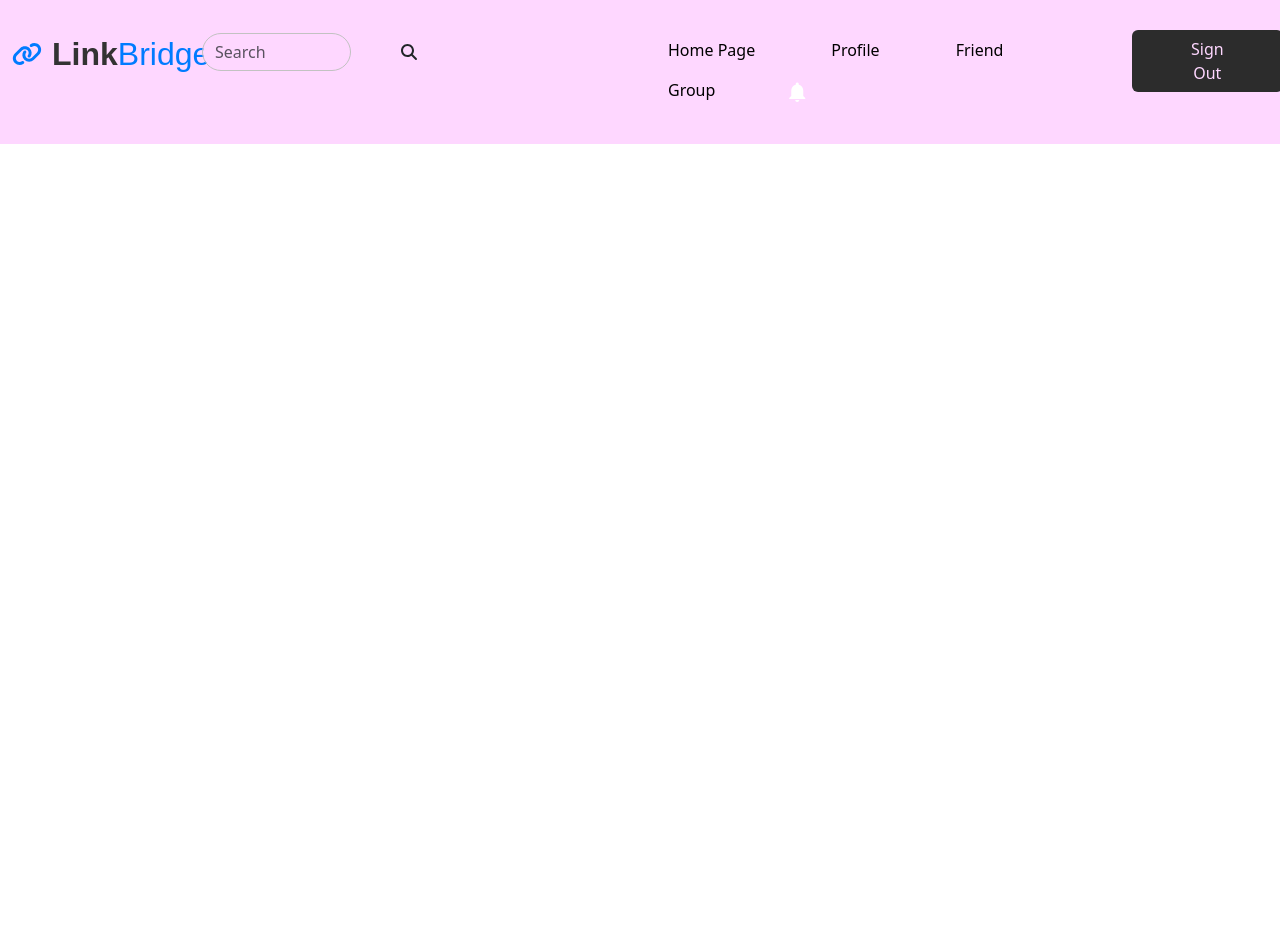
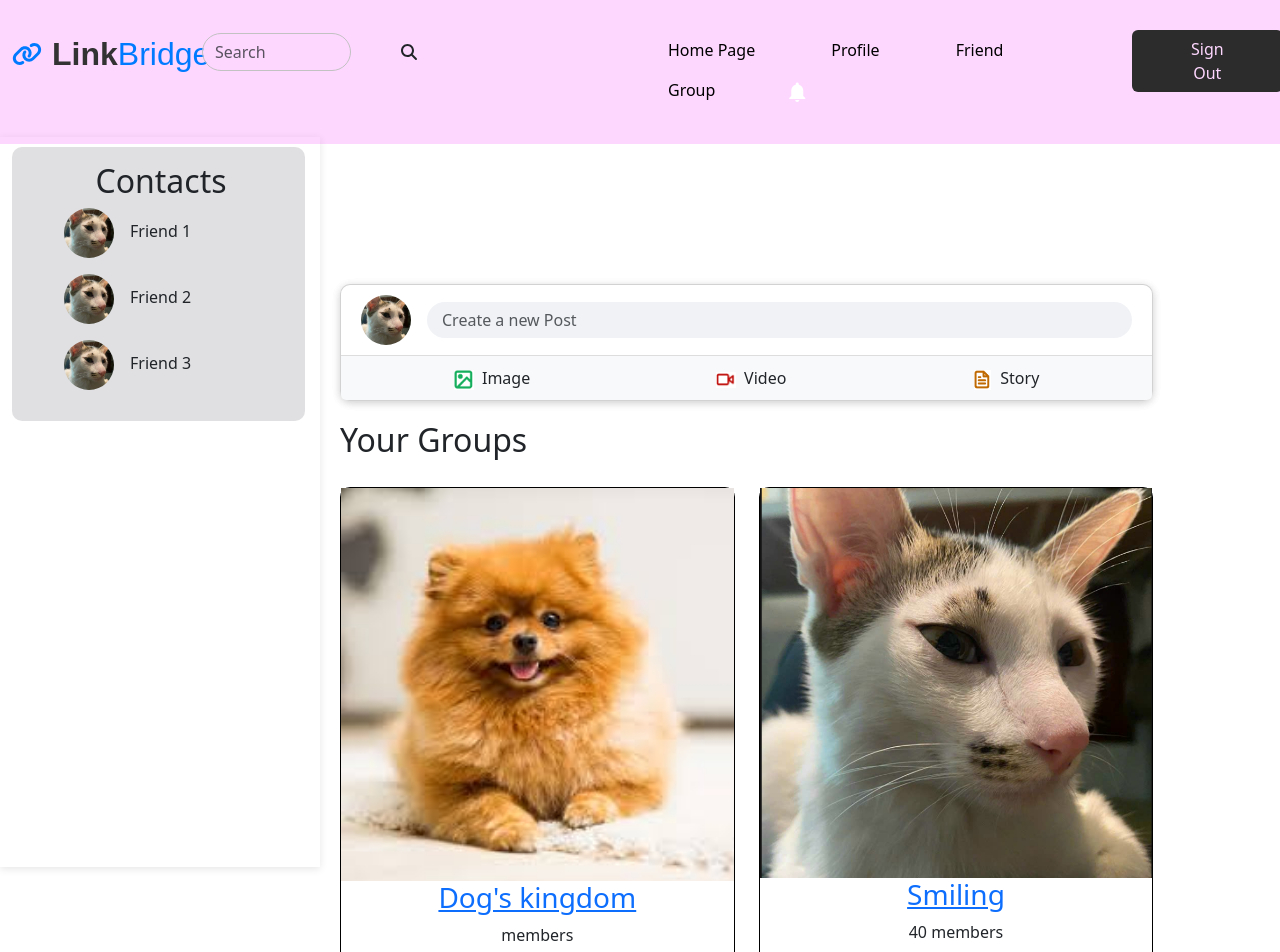
Before and after one commit to xuandat2001/Social-Media-Application, a React (Vite) app in the folder Front-end/: page /groupList in a window 1280 px wide. Shown: the top 952 px of the page. Before the commit the page ends 800 px from the top, so only its background shows below. Built offline with nearby package versions, Linux system fonts and the light colour scheme.

Commit message:
update front-end

```diff
--- a/Front-end/src/components/Header.jsx
+++ b/Front-end/src/components/Header.jsx
@@ -55,12 +55,12 @@ function Header() {
                         </NavLink>
                       </li>
                       <li className="nav-item">
-                        <a className="nav-link" href="#">
+                        <a className="nav-link" href="/friendList">
                           Friend
                         </a>
                       </li>
                       <li className="nav-item">
-                        <NavLink className="nav-link" to="/group">
+                        <NavLink className="nav-link" to="/groupList">
                           Group
                         </NavLink>
                       </li>
--- a/Front-end/src/components/Post.jsx
+++ b/Front-end/src/components/Post.jsx
@@ -72,11 +72,8 @@ function Post({
         </div>
         <div className="line "></div>
         <div className="row reaction justify-content-between">
-          <div
-            className="col-4 d-flex justify-content-start position-relative"
-            onMouseEnter={() => setShowReactions(true)}
-            onMouseLeave={() => setShowReactions(false)}
-          >
+          <div className="col-4 d-flex justify-content-start position-relative"
+            onClick={() => setShowReactions(true)}>
             <button>
               <FontAwesomeIcon icon={faThumbsUp} /> Likes
             </button>
--- /dev/null
+++ b/Front-end/src/css/friend.css
@@ -0,0 +1,7 @@
+.friend-box{
+    border: 1px solid black;
+    border-radius: 10px;
+    text-align: center;
+    padding-bottom: 10px;
+    margin-top: 20px;
+}
--- /dev/null
+++ b/Front-end/src/css/group-box.css
@@ -0,0 +1,7 @@
+.group-box{
+    border: 1px solid black;
+    border-radius: 10px;
+    text-align: center;
+    padding-bottom: 10px;
+    margin-top: 20px;
+}
--- a/Front-end/src/css/reaction.css
+++ b/Front-end/src/css/reaction.css
@@ -6,7 +6,7 @@
     padding: 5px;
     border-radius: 5px;
     z-index: 1000;
-    top: 40px;
+    top: -74px;
     left: 0;
     box-shadow: 0 2px 10px rgba(0, 0, 0, 0.1);
 }
--- a/Front-end/src/main.jsx
+++ b/Front-end/src/main.jsx
@@ -14,6 +14,8 @@ import Home from './pages/HomePage/Home.jsx';
 import Post from './components/Post.jsx';
 import Profile from './pages/Profile-user/Profile.jsx';
 import StrangerProfile from './pages/Stranger-profile/strangerProfile.jsx';
+import FriendList from './pages/FriendList/FriendList.jsx';
+import GroupList from './pages/GroupPage/GroupList.jsx';
 
 createRoot(document.getElementById('root')).render(
   <StrictMode>
@@ -21,7 +23,9 @@ createRoot(document.getElementById('root')).render(
       <Header />
       <Routes>
         <Route path="/" element={<Home />} />
-        <Route path="/group" element={<Group />} />
+        <Route path="/groupList" element={<GroupList />} />
+        {/* <Route path="/group" element={<Group />} /> */}
+        <Route path="/friendList" element={<FriendList />} />
         <Route path="/profile" element={<Profile />} />
         <Route path="/strangerprofile" element={<StrangerProfile />} />
       </Routes>
--- /dev/null
+++ b/Front-end/src/pages/FriendList/Friend.jsx
@@ -0,0 +1,20 @@
+import '../../css/friend.css';
+function Friend ({avatar, userName, numberOfFriends, onClick}){
+    return(
+        <>
+
+            <div className="friend-box">
+
+                <div className="img-representation">
+                    <img src = {avatar} alt = "avatar" style={{ width: '100%', height: 'auto' }}/>
+                </div>
+                <div className="info-user">
+                    <h3><a href='#'>{userName}</a></h3>
+                    <p>{numberOfFriends} friends</p>
+                    <button className='btn btn-danger' onClick={()=>onClick}>Delete</button>
+                </div>
+            </div>
+        </>
+    )
+}
+export default Friend;
--- /dev/null
+++ b/Front-end/src/pages/FriendList/FriendList.jsx
@@ -0,0 +1,64 @@
+import testImage from "../../image/Screenshot 2024-08-12 000128.png";
+import Friend from "./Friend";
+import FriendSidebar from "../../components/FriendSidebar";
+import CreatePost from "../../components/Create-Post";
+function FriendList(){
+    const friends = [
+        {
+            id: 1,
+            image: testImage,
+            userName: "Smiling",
+            numberOfFriends: 40,
+        },
+        {
+            id: 2,
+            image: testImage,
+            userName: "Smiling",
+            numberOfFriends: 40,
+        },
+        {
+            id: 3,
+            image: testImage,
+            userName: "Smiling",
+            numberOfFriends: 40,
+        },
+        {
+            id: 4,
+            image: testImage,
+            userName: "Smiling",
+            numberOfFriends: 40,
+        }
+    ]
+    return(
+        <>
+            <div className="container-fluid">
+                <div className="row">
+                    <div className="col-8  posts">
+                        <div className="create-post">
+                        <CreatePost />
+                        </div>
+                        <div className="friend-list">
+                        <h2>Your Friends</h2>
+                            <div className="row">
+                                {friends.length > 0 ? (
+                                    friends.map((friend) => (
+                                        <div className="col-3" key={friend.id}>
+                                            <Friend  avatar={friend.image} userName={friend.userName} numberOfFriends={friend.numberOfFriends} />
+                                        </div>
+                                    ))
+                                    ) : (
+                                    <p>No friends available.</p>
+                                )}
+                            </div>
+                        </div>
+
+                    </div>
+                    <div className="col-4 sidebar">
+                        <FriendSidebar />
+                    </div>
+                </div>
+            </div>
+        </>
+    )
+}
+export default FriendList;
--- /dev/null
+++ b/Front-end/src/pages/GroupPage/GroupBox.jsx
@@ -0,0 +1,19 @@
+import '../../css/group-box.css';
+function GroupBox({avatar,nameGroup,numberOfMembers}){
+    return(
+        <>
+            <div className="group-box">
+
+                <div className="img-representation">
+                    <img src = {avatar} alt = "avatar" style={{ width: '100%', height: 'auto' }}/>
+                </div>
+                <div className="info-group">
+                    <h3><a href="/group">{nameGroup}</a></h3>
+                    <p>{numberOfMembers} members</p>
+                    <button className='btn btn-danger' onClick={()=>onClick}>Leave Group</button>
+                </div>
+            </div>
+        </>
+    )
+}
+export default GroupBox;
--- /dev/null
+++ b/Front-end/src/pages/GroupPage/GroupList.jsx
@@ -0,0 +1,65 @@
+import FriendSidebar from "../../components/FriendSidebar";
+import CreatePost from "../../components/Create-Post";
+import GroupBox from "./GroupBox";
+import groupImage from '../../image/yellow-dog-image.jpg';
+import testImage from "../../image/Screenshot 2024-08-12 000128.png";
+function GroupList(){
+    const groups = [
+        {
+            id: 1,
+            image: groupImage,
+            nameGroup: "Dog's kingdom",
+            numberOfFriends: 40,
+        },
+        {
+            id: 2,
+            image: testImage,
+            nameGroup: "Smiling",
+            numberOfMembers: 40,
+        },
+        {
+            id: 3,
+            image: testImage,
+            nameGroup: "Smiling",
+            numberOfMembers: 40,
+        },
+        {
+            id: 4,
+            image: testImage,
+            nameGroup: "Smiling",
+            numberOfMembers: 40,
+        }
+    ]
+    return (
+        <>
+            <div className="container-fluid">
+                <div className="row">
+                    <div className="col-8  posts">
+                        <div className="create-post">
+                        <CreatePost />
+                        </div>
+                        <div className="group-list">
+                        <h2>Your Groups</h2>
+                            <div className="row">
+                                {groups.length > 0 ? (
+                                    groups.map((group) => (
+                                        <div className="col-6" key={group.id} >
+                                            <GroupBox avatar={group.image} nameGroup={group.nameGroup} numberOfMembers={group.numberOfMembers} />
+                                        </div>
+                                    ))
+                                    ) : (
+                                    <p>No groups available.</p>
+                                )}
+                            </div>
+                        </div>
+
+                    </div>
+                    <div className="col-4 sidebar">
+                        <FriendSidebar />
+                    </div>
+                </div>
+            </div>
+        </>
+    )
+}
+export default GroupList;
```
